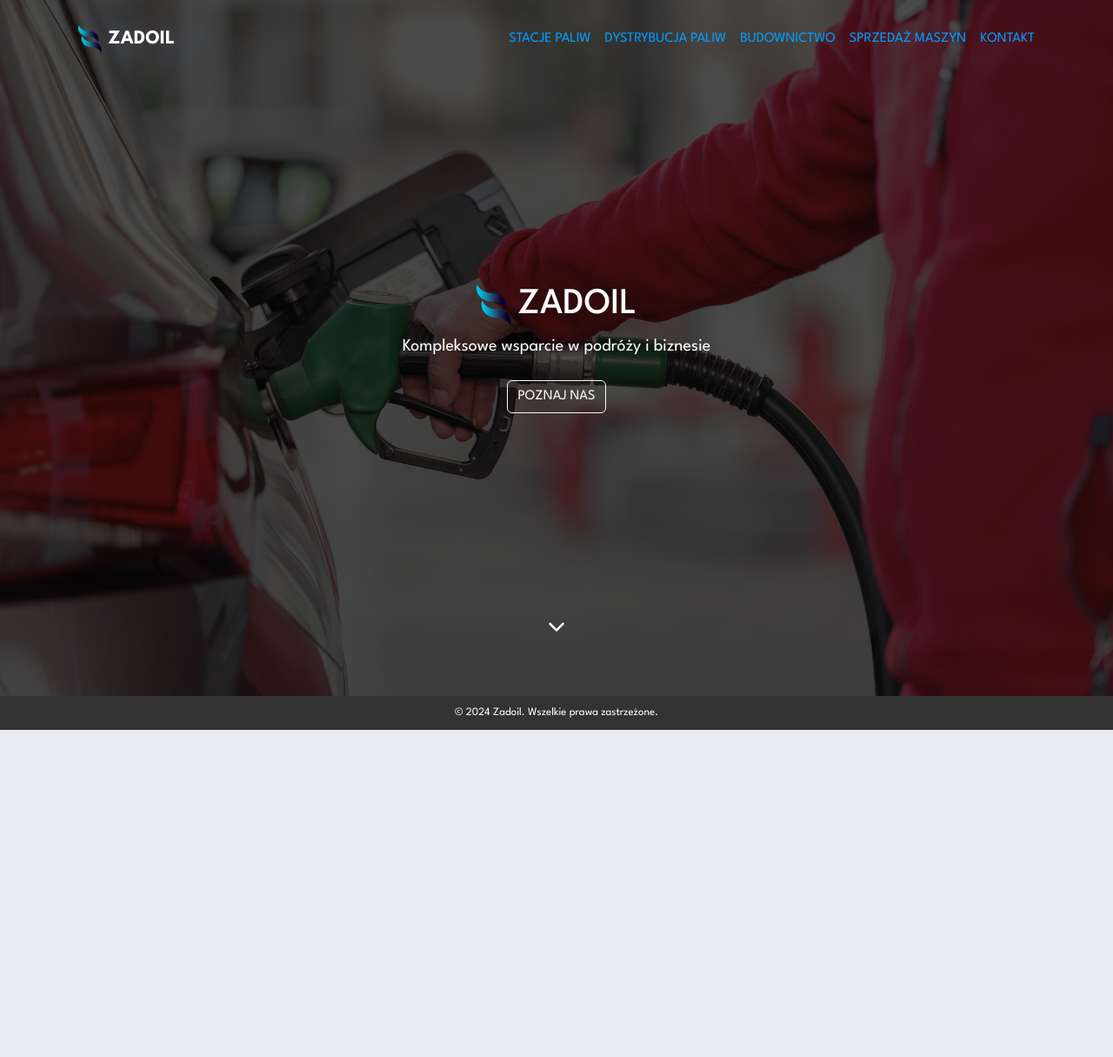
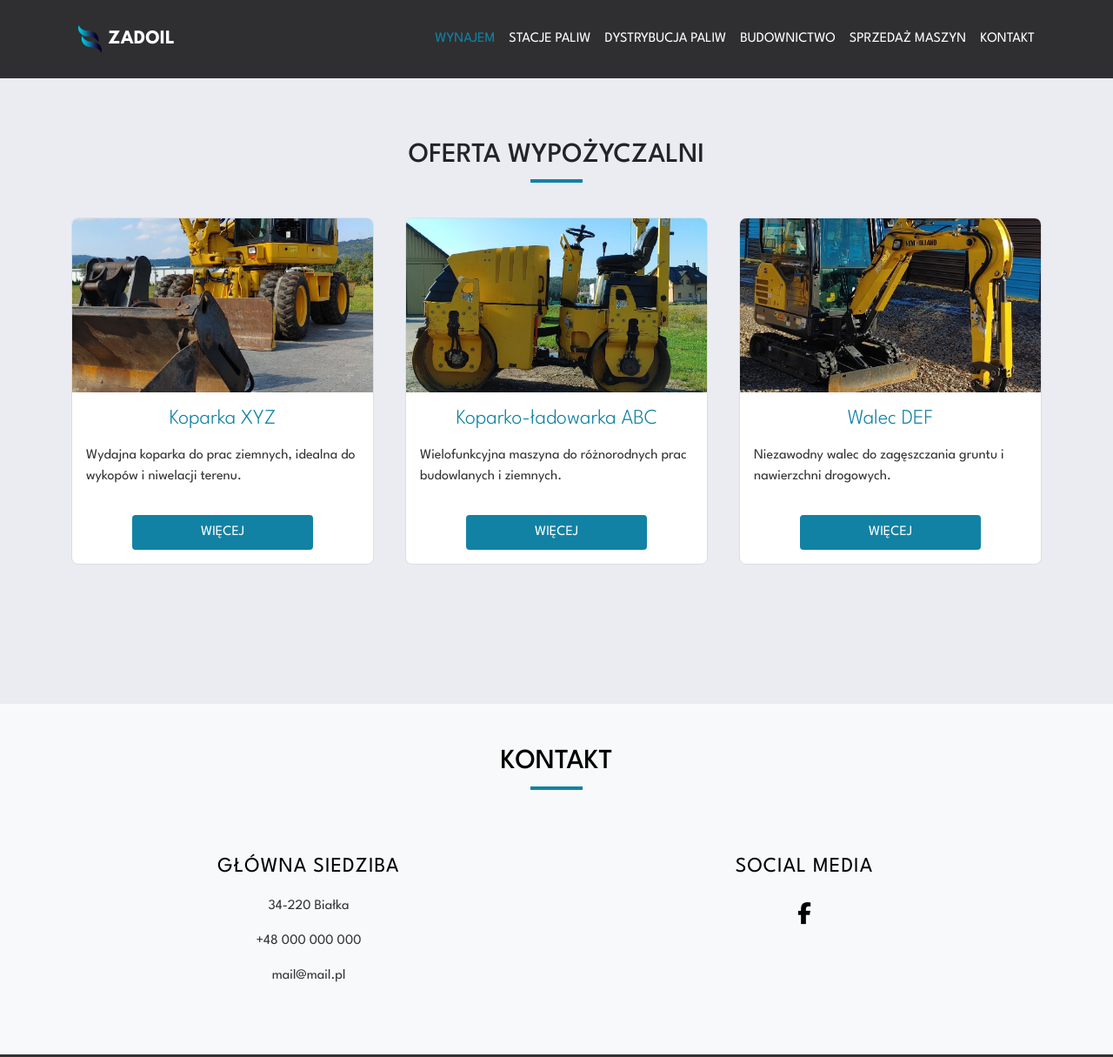
Before and after one commit to blameZ/Zadoil, a website: page rental.html in a window 1280 px wide. Shown: the top 1215 px of the page at 87% size. Before the commit the page ends 839 px from the top, so only its background shows below. Drawn offline with nearby package versions, Linux system fonts and the light colour scheme.

Commit message:
Added rental page

```diff
--- a/rental.html
+++ b/rental.html
@@ -21,7 +21,7 @@
 
     <nav id="navId" class="navbar navbar-expand-lg position-fixed top-0 w-100 py-3">
     <div class="container">
-            <a class="nav-link navbar-brand" href="#"><img src="./dist/img/zadoil_logo_color_01.png"
+        <a class="nav-link navbar-brand" href="./index.html#"><img src="./dist/img/zadoil_logo_color_01.png"
                 alt="Logo firmy Zadoil">Zadoil</a>
         <button class="navbar-toggler" type="button" data-bs-toggle="collapse" data-bs-target="#navbarNav"
             aria-controls="navbarNav" aria-expanded="false" aria-label="Toggle navigation">
@@ -30,43 +30,107 @@
         <div class="collapse navbar-collapse" id="navbarNav">
             <ul class="navbar-nav ms-auto">
                 <li class="nav-item">
-                        <a class="nav-link active" aria-current="page" href="#petrol-stations">Stacje paliw</a>
+                    <a class="nav-link" id="nav-rental" aria-current="page" href="./rental.html">Wynajem</a>
                 </li>
                 <li class="nav-item">
-                        <a class="nav-link" aria-current="page" href="#fuel-distribution">Dystrybucja paliw</a>
+                    <a class="nav-link" aria-current="page" href="./index.html#petrol-stations">Stacje paliw</a>
                 </li>
                 <li class="nav-item">
-                        <a class="nav-link" aria-current="page" href="#construction">Budownictwo</a>
+                    <a class="nav-link" aria-current="page" href="./index.html#fuel-distribution">Dystrybucja paliw</a>
                 </li>
                 <li class="nav-item">
-                        <a class="nav-link" aria-current="page" href="#machinery-sales">Sprzedaż maszyn</a>
+                    <a class="nav-link" aria-current="page" href="./index.html#construction">Budownictwo</a>
                 </li>
                 <li class="nav-item">
-                        <a class="nav-link" aria-current="page" href="#contact">Kontakt</a>
+                    <a class="nav-link" aria-current="page" href="./index.html#machinery-sales">Sprzedaż maszyn</a>
+                </li>
+                <li class="nav-item">
+                    <a class="nav-link" aria-current="page" href="./index.html#contact">Kontakt</a>
                 </li>
             </ul>
         </div>
     </div>
 </nav>
-    <header class="hero-img" id="home">
-        <div class="hero-txt text-center p-2">
-            <div class="animate-text" data-aos="fade-down">
-                <h1><img class="hero-txt-logo" src="./dist/img/zadoil_logo_color_01.png"
-                        alt="Logo firmy Zadoil"><span>ZADOIL</span></h1>
-                <p>Kompleksowe wsparcie w podróży i biznesie</p>
+    <section id="rental-offers" class="rental-offers">
+        <div class="container">
+            <h2 class="section-title">OFERTA WYPOŻYCZALNI</h2>
+            <div class="underline"></div>
+
+            <div class="rental-offers__grid">
+                <div class="rental-offer" data-aos="fade-up">
+                    <div class="rental-offer__img">
+                        <img src="./dist/img/machine_01.jpg" alt="Koparka XYZ" class="rental-offer__image">
                     </div>
-            <a href="#aboutus" class="btn btn-outline-light mt-2 text-uppercase" data-aos="fade-up">poznaj nas</a>
+                    <h3 class="rental-offer__title">Koparka XYZ</h3>
+                    <p class="rental-offer__description">
+                        Wydajna koparka do prac ziemnych, idealna do wykopów i niwelacji terenu.
+                    </p>
+                    <a href="#" class="btn btn-outline-light mt-2 text-uppercase">Więcej</a>
                 </div>
-        <div class="hero-shadow"></div>
-        <a href="#aboutus"><i class="fa-solid fa-chevron-down"></i></a>
-    </header>
+
+                <div class="rental-offer" data-aos="fade-up" data-aos-delay="100">
+                    <div class="rental-offer__img">
+                        <img src="./dist/img/machine_02.jpg" alt="Koparko-ładowarka ABC" class="rental-offer__image">
+                    </div>
+                    <h3 class="rental-offer__title">Koparko-ładowarka ABC</h3>
+                    <p class="rental-offer__description">
+                        Wielofunkcyjna maszyna do różnorodnych prac budowlanych i ziemnych.
+                    </p>
+                    <a href="#" class="btn btn-outline-light mt-2 text-uppercase">Więcej</a>
+                </div>
+
+                <div class="rental-offer" data-aos="fade-up" data-aos-delay="200">
+                    <div class="rental-offer__img">
+                        <img src="./dist/img/machine_03.jpg" alt="Walec DEF" class="rental-offer__image">
+                    </div>
+                    <h3 class="rental-offer__title">Walec DEF</h3>
+                    <p class="rental-offer__description">
+                        Niezawodny walec do zagęszczania gruntu i nawierzchni drogowych.
+                    </p>
+                    <a href="#" class="btn btn-outline-light mt-2 text-uppercase">Więcej</a>
+                </div>
+
+            </div>
+        </div>
+    </section>
+
+    <section id="contact" class="contact py-5 bg-light">
+    <h2 class="section-title">kontakt</h2>
+    <div class="underline"></div>
+
+    <div class="container contact-us text-center">
+        <div class="row">
+            <div class="col-lg-6 col-sm-12 order-1" data-aos="fade-in">
+                <div class="contact-item">
+                    <div class="contact-title">
+                        <p>główna siedziba</p>
+                    </div>
+                    <div class="contact-text">
+                        <p>34-220 Białka</p>
+                        <p>+48 000 000 000</p>
+                        <p>mail@mail.pl</p>
+                    </div>
+                </div>
+            </div>
+            <div class="col-lg-6 col-sm-12 order-0 order-lg-1" data-aos="fade-in">
+                <div class="contact-item">
+                    <div class="contact-title">
+                        <p>social media</p>
+                    </div>
+                    <div class="contact-text">
+                        <div class="social-media__box">
+                            <a href="#"><i class="fab fa-facebook-f"></i></a>
+                        </div>
+                    </div>
+                </div>
+            </div>
+        </div>
+    </div>
+</section>
 
 <footer>
     <p>&copy; <span id="current-year"></span> Zadoil. Wszelkie prawa zastrzeżone.</p>
 </footer>
-    <script src="https://cdn.jsdelivr.net/npm/bootstrap@5.3.1/dist/js/bootstrap.bundle.min.js"
-        integrity="sha384-HwwvtgBNo3bZJJLYd8oVXjrBZt8cqVSpeBNS5n7C8IVInixGAoxmnlMuBnhbgrkm"
-        crossorigin="anonymous"></script>
     <script type="text/javascript" src="//code.jquery.com/jquery-1.11.0.min.js"></script>
     <script type="text/javascript" src="//code.jquery.com/jquery-migrate-1.2.1.min.js"></script>
     <script type="text/javascript" src="//cdn.jsdelivr.net/npm/slick-carousel@1.8.1/slick/slick.min.js"></script>
--- a/src/js/script.js
+++ b/src/js/script.js
@@ -12,6 +12,8 @@
 	function addShadow() {
 		if (window.scrollY >= 300) {
 			nav.classList.add('shadow-bg')
+		} else if (window.location.pathname.includes('rental')) {
+			nav.classList.add('shadow-bg')
 		} else {
 			nav.classList.remove('shadow-bg')
 		}
@@ -23,25 +25,16 @@
 		})
 	)
 
+	addShadow()
+
 	window.addEventListener('scroll', addShadow)
-})
-
-document.addEventListener('DOMContentLoaded', function () {
-	const navLinks = document.querySelectorAll('.nav-link')
-
-	navLinks.forEach(link => {
-		link.addEventListener('click', function () {
-			navLinks.forEach(nav => nav.classList.remove('active'))
-
-			this.classList.add('active')
-		})
-	})
 })
 
 document.addEventListener('DOMContentLoaded', function () {
 	const navLinks = document.querySelectorAll('.nav-link')
 	const sections = document.querySelectorAll('section')
 
+	if (!window.location.pathname.includes('rental')) {
 		window.addEventListener('scroll', function () {
 			let currentSection = ''
 
@@ -61,4 +54,16 @@
 				}
 			})
 		})
+	}
 })
+
+document.addEventListener('DOMContentLoaded', function () {
+	const navLinks = document.querySelectorAll('.nav-link')
+	const currentPath = window.location.pathname
+
+	navLinks.forEach(link => link.classList.remove('active'))
+
+	if (currentPath.includes('rental')) {
+		document.getElementById('nav-rental').classList.add('active')
+	}
+})
--- a/src/sass/_colors.scss
+++ b/src/sass/_colors.scss
@@ -1,4 +1,4 @@
-$main-color: #039dff;
+$main-color: #1182a4;
 $white: white;
 $light-gray: #ddd;
 $bg-color: #ebecf2;
--- a/src/sass/main.scss
+++ b/src/sass/main.scss
@@ -391,6 +391,87 @@
 }
 
 // =============================
+// RENTAL
+// =============================
+
+.rental-offers {
+	padding: 10rem 0;
+	background-color: colors.$bg-color;
+
+	&__grid {
+		display: flex;
+		flex-wrap: wrap;
+		gap: 1.5rem;
+		justify-content: space-between;
+	}
+
+	.rental-offer {
+		display: flex;
+		flex-direction: column;
+		align-items: center;
+		justify-content: center;
+		flex: 1 1 100%;
+		max-width: 100%;
+		background-color: colors.$white;
+		border: 1px solid #ddd;
+		border-radius: 0.5rem;
+		overflow: hidden;
+		transition: transform 0.3s;
+
+		&:hover {
+			transform: translateY(-5px);
+		}
+
+		&__img {
+			width: 100%;
+			height: 200px;
+			overflow: hidden;
+
+			.rental-offer__image {
+				width: 100%;
+				height: 100%;
+				object-fit: cover;
+				transition: transform 0.3s;
+
+				&:hover {
+					transform: scale(1.05);
+				}
+			}
+		}
+
+		&__title {
+			font-size: 1.5rem;
+			font-weight: 300;
+			margin: 1rem 0;
+			color: colors.$main-color;
+		}
+
+		&__description {
+			font-size: 1rem;
+			margin: 0 1rem 1.5rem;
+			color: colors.$bg-color-dark;
+		}
+
+		.btn {
+			margin-bottom: 1rem;
+			width: 60%;
+			background-color: colors.$main-color;
+			color: colors.$white;
+			padding: 0.5rem 1rem;
+			border: none;
+			border-radius: 0.25rem;
+			text-decoration: none;
+			transition: background-color 0.3s;
+
+			&:hover {
+				background-color: colors.$light-gray;
+				color: colors.$bg-color-dark;
+			}
+		}
+	}
+}
+
+// =============================
 // FOOTER
 // =============================
 
@@ -477,7 +558,7 @@
 	}
 
 	.fuel-distribution {
-		background-image: url(../../dist/img/fuel-distribution_backing_big.jpg);
+		background-image: url('../../dist/img/fuel-distribution_backing_big.jpg');
 
 		&__box {
 			&-text {
@@ -489,6 +570,13 @@
 	.construction {
 		&__text {
 			font-size: 1.5rem;
+		}
+	}
+
+	.rental-offers {
+		.rental-offer {
+			flex: 1 1 calc(50% - 1.5rem);
+			max-width: calc(50% - 1.5rem);
 		}
 	}
 }
@@ -556,4 +644,11 @@
 			order: 0;
 		}
 	}
+
+	.rental-offers {
+		.rental-offer {
+			flex: 1 1 calc(33.333% - 1.5rem);
+			max-width: calc(33.333% - 1.5rem);
+		}
+	}
 }
```
Also changed, not shown: index.html (+12 -12 lines), dist/css/main.min.css, dist/js/script.min.js, 6 other files. Lines whose indentation alone changed are shown as unchanged.
